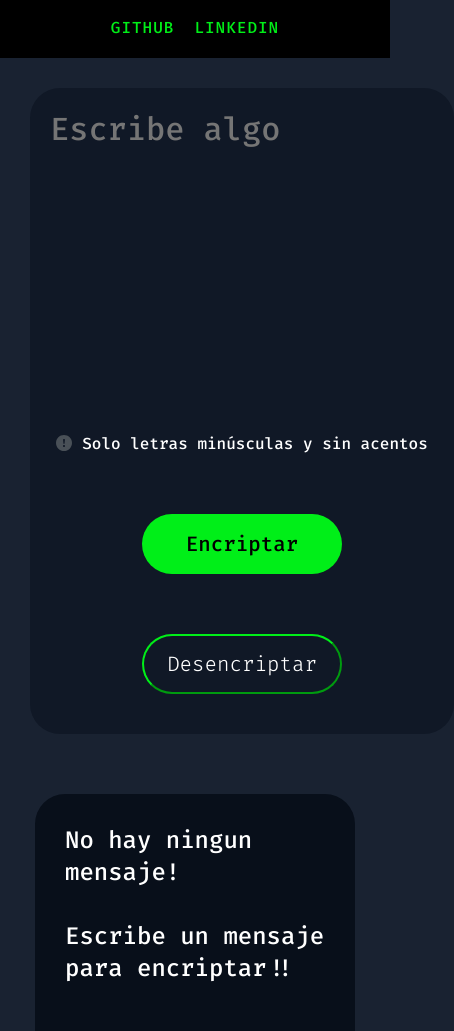
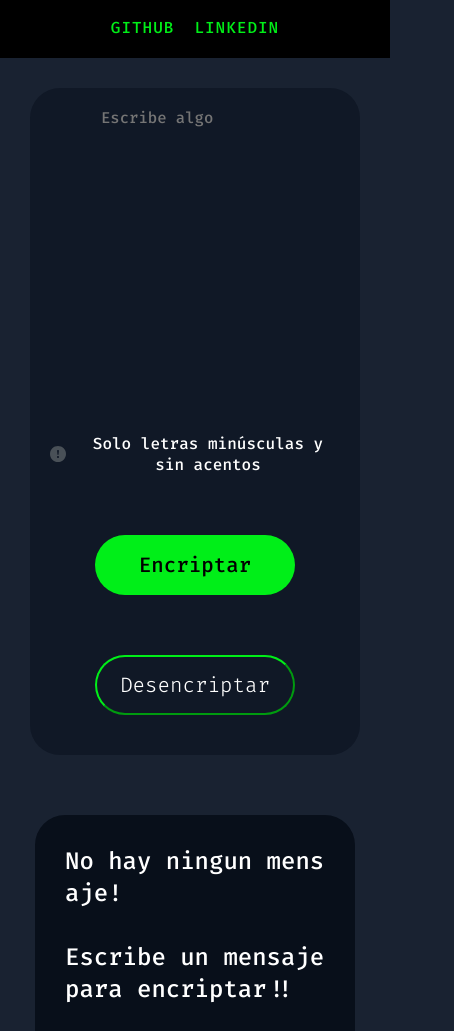
Before and after one commit to Darkothh/trouble.gihub.io, a plain HTML site: page pg2/index.html in a window 390 px wide. Shown: the part 66-1097 px from the top of the page, 454 px wide, since content can reach past the window. Drawn offline with Linux system fonts and the light colour scheme.

Commit message:
fix responsive

```diff
--- a/pg2/style.css
+++ b/pg2/style.css
@@ -157,7 +157,8 @@ header {
 
 .caja-2 p{
   font-size: 1.5rem;
-    padding: 20px;
+  padding: 20px;
+  word-break: break-all;
 }
 
 .buttons {
@@ -170,7 +171,7 @@ header {
 .textInput{
     color: #ffff;
     font-family: 'Fira Code', sans-serif;
-    font-size: 2rem;
+    font-size: 4vmin;
     /* margin: 50px; */
     background-color: #101826;
     /* border: none; */
```
